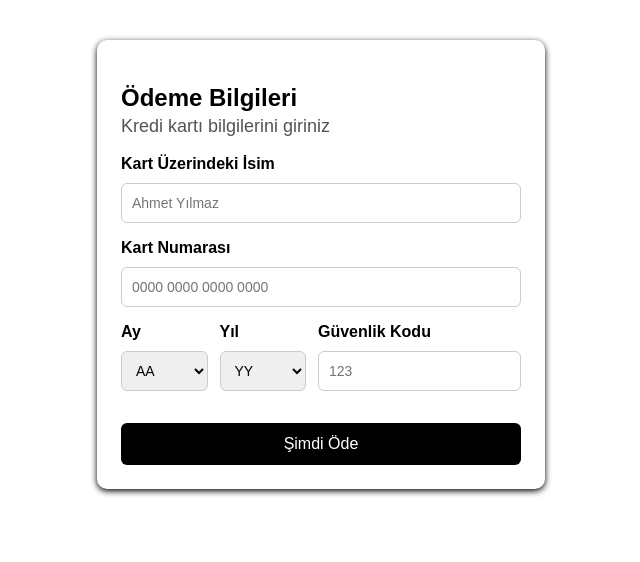
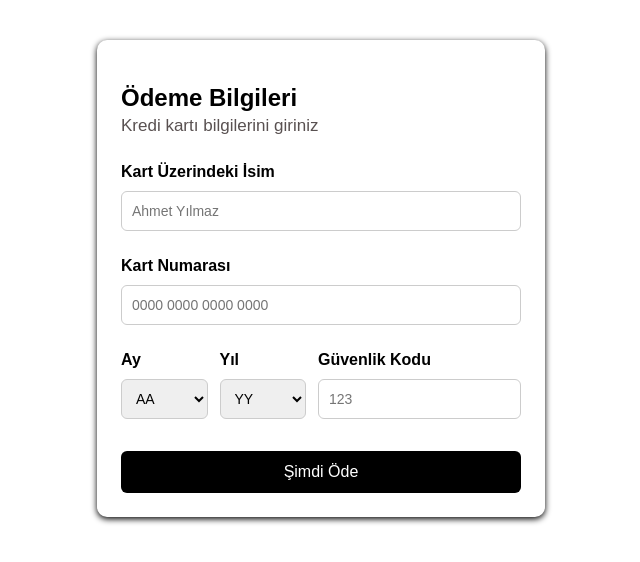
Before and after one commit to sibelcansu/my-project, a React (Vite) app: page / in a window 1280 px wide. Shown: the top 562 px of the page, without its empty margins (319-959 px from the left). Built offline with nearby package versions, Linux system fonts and the light colour scheme.

Commit message:
title düzenlendi.

```diff
--- a/src/App.css
+++ b/src/App.css
@@ -28,7 +28,7 @@
 
 .subtitle{
   color:#595151;
-  font-size: 18px;
+  font-size: 17px;
   margin-top: 1px;
 }
 
@@ -46,6 +46,7 @@
 .formGroup label{
   margin-bottom: 10px;
   font-weight: bold;
+  margin-top: 10px;
 }
 
 .formGroup input{
```
